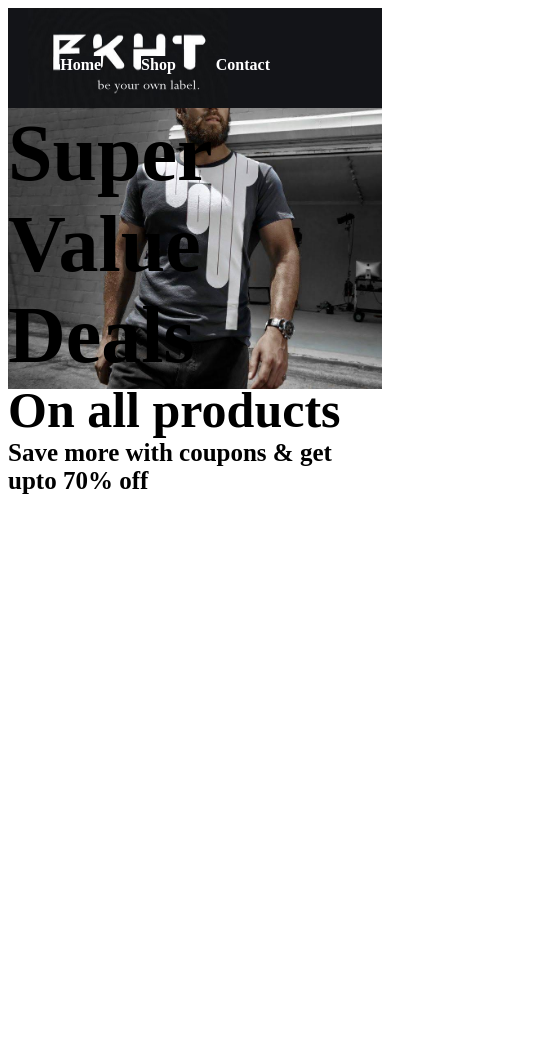
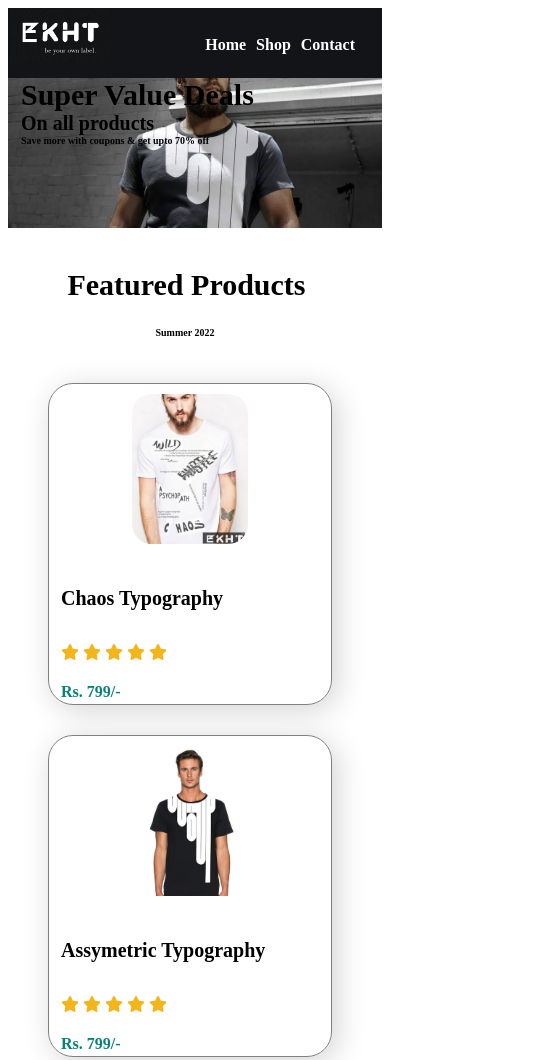
Before and after one commit to sakshi734/ekht, a plain HTML site: page index.html in a window 390 px wide. Shown: the top 1060 px of the page, 539 px wide, since content can reach past the window. Drawn offline with nearby package versions, Linux system fonts and the light colour scheme.

Commit message:
Add files via upload

```diff
--- a/index.html
+++ b/index.html
@@ -4,10 +4,13 @@
         <meta charset="utf-8">
         <meta http-equiv="X-UA-Compatible" content="IE=edge">
         <meta name="viewport" content="width=device-width, initial-scale=1.0">
+
         <link rel="stylesheet" href="style.css">
     <link href="https://fonts.googleapis.com/css?family=Cinzel+Decorative&display=swap" rel="stylesheet">
     <link rel="stylesheet" href="https://pro.fontawesome.com/releases/v5.10.0/css/all.css"/>
     <script src="https://kit.fontawesome.com/ad76299901.js" crossorigin="anonymous"></script>
+
+<script src="https://maxcdn.bootstrapcdn.com/bootstrap/3.4.0/js/bootstrap.min.js"></script>
 
 
     </head>
@@ -23,18 +26,18 @@
             </ul>
         </div>
         <section id="hero">
-            <h2>Super Value Deals<br>
+            <h2 >Super Value Deals<br>
                 <div id="h1">On all products</div>
                 <div id="p">Save more with coupons & get upto 70% off</div>
             </h2>
 
         </section>
-        <section id="product1" class="section-p1">
+        <section id="product1" class="section-p1" >
             <h2>Featured Products</h2>
             <p id="p">Summer 2022</p>
-            <div class="pro-container">
-                <div class="pro" >
-                    <img src="chaos.jpg" class="shop-item-image" id="chaos" onclick="window.location.href='sproduct.html'">
+            <div class="pro-container " >
+                <div class="pro  col-lg-4 col-md-4 col-sm-6 col-xs-12" >
+                    <img src="chaos.jpg" class="shop-item-image img-responsive" id="chaos" onclick="window.location.href='sproduct.html'">
                     <div class="des">
                         <h5 class="shop-item-title">Chaos Typography</h5>
                         <div class="star">
@@ -48,8 +51,8 @@
                     </div>
 
                 </div>
-                <div class="pro" >
-                    <img src="IMG-20180222-WA0028.jpg" class="shop-item-image" id="ast" onclick="window.location.href='sproduct2.html'">
+                <div class="pro  col-lg-4 col-md-4 col-sm-6 col-xs-12" >
+                    <img src="IMG-20180222-WA0028.jpg" class="shop-item-image img-responsive" id="ast" onclick="window.location.href='sproduct2.html'">
                     <div class="des">
                         <h5 class="shop-item-title">Assymetric Typography</h5>
                         <div class="star">
@@ -63,7 +66,7 @@
                     </div>
 
                 </div>
-                <div class="pro" >
+                <div class="pro  col-lg-4 col-md-4 col-sm-6 col-xs-12" >
                     <img src="IMG-20180929-WA0002.jpg"class="shop-item-image" id="bg" onclick="window.location.href='sproduct3.html'">
                     <div class="des">
                         <h5 class="shop-item-title">Band Jam Graphic</h5>
@@ -78,7 +81,7 @@
                     </div>
 
                 </div>
-                <div class="pro" >
+                <div class="pro  col-lg-4 col-md-4 col-sm-6 col-xs-12" >
                     <img src="IMG-20180929-WA0001.jpg" class="shop-item-image" id="osf" onclick="window.location.href='sproduct4.html'">
                     <div class="des">
                         <h5 class="shop-item-title">One Sided Fun Typography</h5>
@@ -93,7 +96,7 @@
                     </div>
 
                 </div>
-                <div class="pro" >
+                <div class="pro  col-lg-4 col-md-4 col-sm-6 col-xs-12" >
                     <img src="collapse grey.jpg" class="shop-item-image" id="col" onclick="window.location.href='sproduct5.html'">
                     <div class="des">
                         <h5 class="shop-item-title">Collapse Typography</h5>
@@ -108,7 +111,7 @@
                     </div>
 
                 </div>
-                <div class="pro" >
+                <div class="pro  col-lg-4 col-md-4 col-sm-6 col-xs-12" >
                     <img src="IMG-20180929-WA0003.jpg" class="shop-item-image" id="spi" onclick="window.location.href='sproduct6.html'">
                     <div class="des">
                         <h5 class="shop-item-title">Spiral Typography</h5>
--- a/style.css
+++ b/style.css
@@ -38,7 +38,7 @@ body {
 
 }
 #header img{
-    height: 100px;
+    width: 180px;
     position: absolute;
     left: 20;
 }
@@ -57,7 +57,7 @@ position: inherit;
 }
 h2{
     font-size: 80px;
-    margin-left: 0px;
+    margin-left: 20px;
     margin-right: 20px;
     margin-top: 0px;
 }
@@ -151,12 +151,12 @@ h5{
     box-shadow: 5px 5px 30px lightgray;
     margin: 15px 0;
     transition: 0.2s ease;
-    position: relative;
     margin-right:10px;
 
 }
 #product1 .pro img{
-    height: 400px;
+    position: relative;
+    height:50%;
 
     border-radius: 20px;
 }
@@ -369,3 +369,122 @@ color: yellow;
 footer h3{
     font-size: 14px;
 }
+@media (max-width:799px) {
+    h2 {
+
+        font-size: 30px;
+        margin-left: 3px ;
+
+    }
+    #h1 {
+        font-size: 20px;
+
+    }
+    #p {
+        font-size: 10px;
+    }
+    .section-p1{
+        padding: 40px 40px;
+    }
+    #hero{
+        height:150px;
+        padding:0 10px;
+        background-position: top 30% ;
+    }
+    #feature{
+        justify-content: center;
+    }
+    #feature .fe-box{
+        margin: 15px 15px;
+        width: 5%;
+    }
+    #product1 .pro-container{
+       justify-content: center;
+    }
+    #product1 .pro{
+            width:70%;
+            height: 300px;
+
+    }
+    #newsletter .form{
+        width: 70%;
+    }
+    #product1 .pro img{
+
+        height:50%;
+
+
+    }
+
+
+
+
+}
+@media (max-width:477px) {
+    #header{
+        height: 70px;
+    }
+    #menu {
+        position: fixed;
+        top:20;
+        right: 30;
+    }
+    #menu li {
+        padding-left: 5px;
+        padding-right: 5px;
+    }
+    #header img {
+        width: 100px;
+        position: absolute;
+        left: 2;
+    }
+    h2 {
+
+        font-size: 30px;
+        margin-left: 3px ;
+
+    }
+    #h1 {
+        font-size: 20px;
+
+    }
+    #p {
+        font-size: 10px;
+    }
+    .section-p1{
+        padding: 40px 40px;
+    }
+    #hero{
+        height:150px;
+        padding:0 10px;
+        background-position: top 30%;
+    }
+    #feature{
+        justify-content: center;
+    }
+    #feature .fe-box{
+        margin: 15px 30px;
+        width: 5%;
+    }
+    #product1 .pro-container{
+       justify-content: center;
+    }
+    #product1 .pro{
+            width:99%;
+            height: 300px;
+
+    }
+    #newsletter .form{
+        width: 70%;
+    }
+    #product1 .pro img{
+
+        height:50%;
+
+
+    }
+
+
+
+
+}
```
